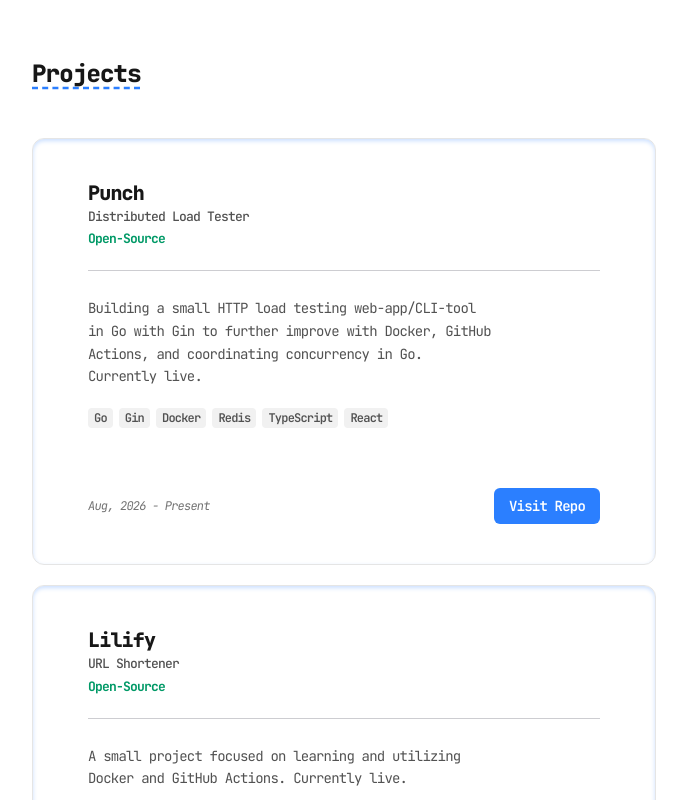
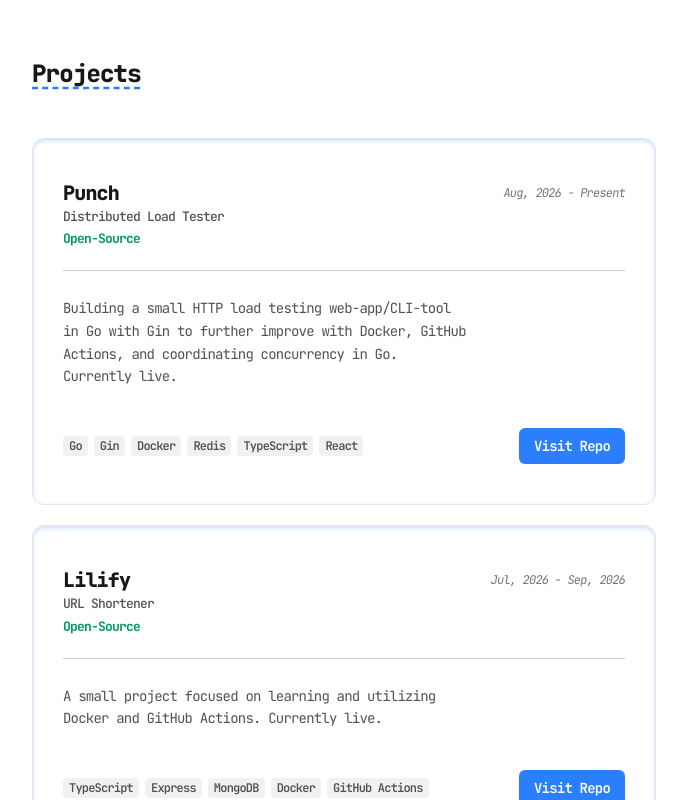
Before and after one commit to yuriongit/portfolio, a React (Vite) app: page / in a window 1280 px wide. Shown: the part 920-1720 px from the top of the page, without its empty margins (296-983 px from the left). Built offline with nearby package versions, Linux system fonts and the light colour scheme.

Commit message:
refactor(ui): improve projects section; improve overall placement for each proejct: visit repo button, tech stacks, date, and overall padding

```diff
--- a/src/App.jsx
+++ b/src/App.jsx
@@ -77,17 +77,20 @@ export default function Portfolio() {
         <section className="flex flex-col gap-5">
           <SectionHeading>Projects</SectionHeading>
           <div className="flex flex-col gap-5">
-            {PROJECTS.map((p, i) => {
+            {PROJECTS.map((p) => {
               const isOpenSource = Boolean(p.link);
               return (
                 <article
                   key={p.name}
-                  className="rounded-xl border inset-shadow-sm hover:inset-shadow-blue-500/50 inset-shadow-blue-500/25 hover:bg-blue-50/25 border-neutral-200 py-10 transition-all duration-150 hover:border-neutral-300 flex flex-col justify-center items-center text-left w-full gap-0.5 px-5 sm:px-0"
+                  className="rounded-xl border inset-shadow-sm hover:inset-shadow-blue-500/50 inset-shadow-blue-500/25 hover:bg-blue-50/25 border-neutral-200 py-10 transition-all duration-150 hover:border-neutral-300 flex flex-col justify-center items-center text-left w-full gap-0.5 px-5 sm:px-7.5"
                 >
-                  <div className="max-w-lg flex flex-col items-start text-left w-full">
+                  <div className="flex flex-col items-start text-left w-full">
                     <div className="w-full">
+                      <div className="flex w-full justify-between items-center">
                         <h3 className="text-base font-extrabold text-neutral-900 sm:text-xl">{p.name}</h3>
 
+                        <span className="text-xs italic text-neutral-500">{p.period}</span>
+                      </div>
                       <p className="text-[13px] font-medium text-neutral-600">{p.definition}</p>
 
                       <span
@@ -101,10 +104,11 @@ export default function Portfolio() {
 
                     <div className="w-full h-px my-5 bg-zinc-500/35" />
 
-                    <div className="flex flex-col w-full gap-5 items-start">
+                    <div className="flex flex-col w-full gap-10 items-start">
                       <p className="mt-1.5 text-sm max-w-md sm:pr-10 leading-relaxed text-neutral-600">{p.description}</p>
 
-                      <div className="flex flex-wrap items-center justify-between gap-3 w-full">
+                      <div className="flex w-full justify-between items-center">
+                        <div className="flex flex-wrap items-center justify-between gap-3 w-fit">
                           <div className="flex flex-wrap gap-1.5">
                             {p.stack.map((s) => (
                               <span
@@ -117,8 +121,6 @@ export default function Portfolio() {
                           </div>
                         </div>
 
-                      <div className="flex w-full flex-wrap justify-between items-center mt-10 gap-3.5">
-                        <span className="text-xs italic text-neutral-500">{p.period}</span>
                         {p.link && <Button isLink={true} href={p.link} text={"Visit Repo"} size={1} />}
                       </div>
                     </div>
```
Lines whose indentation alone changed are shown as unchanged.
